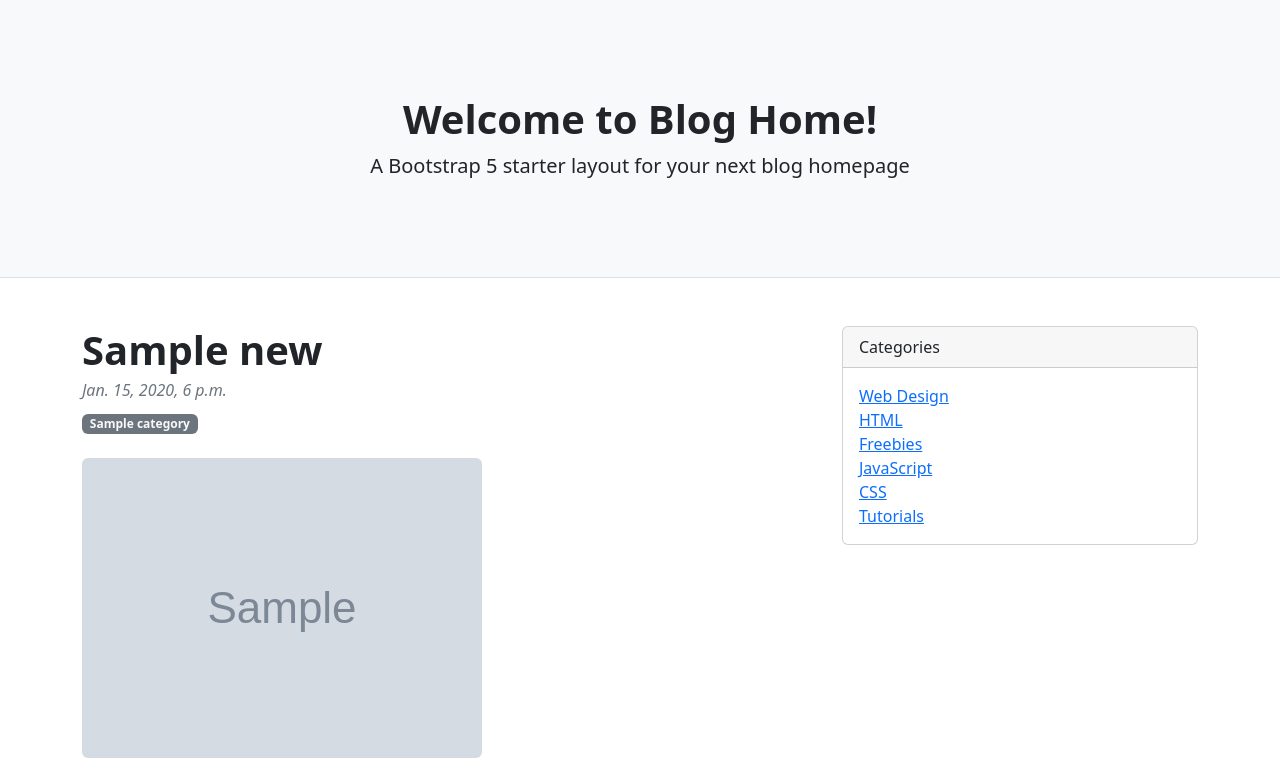
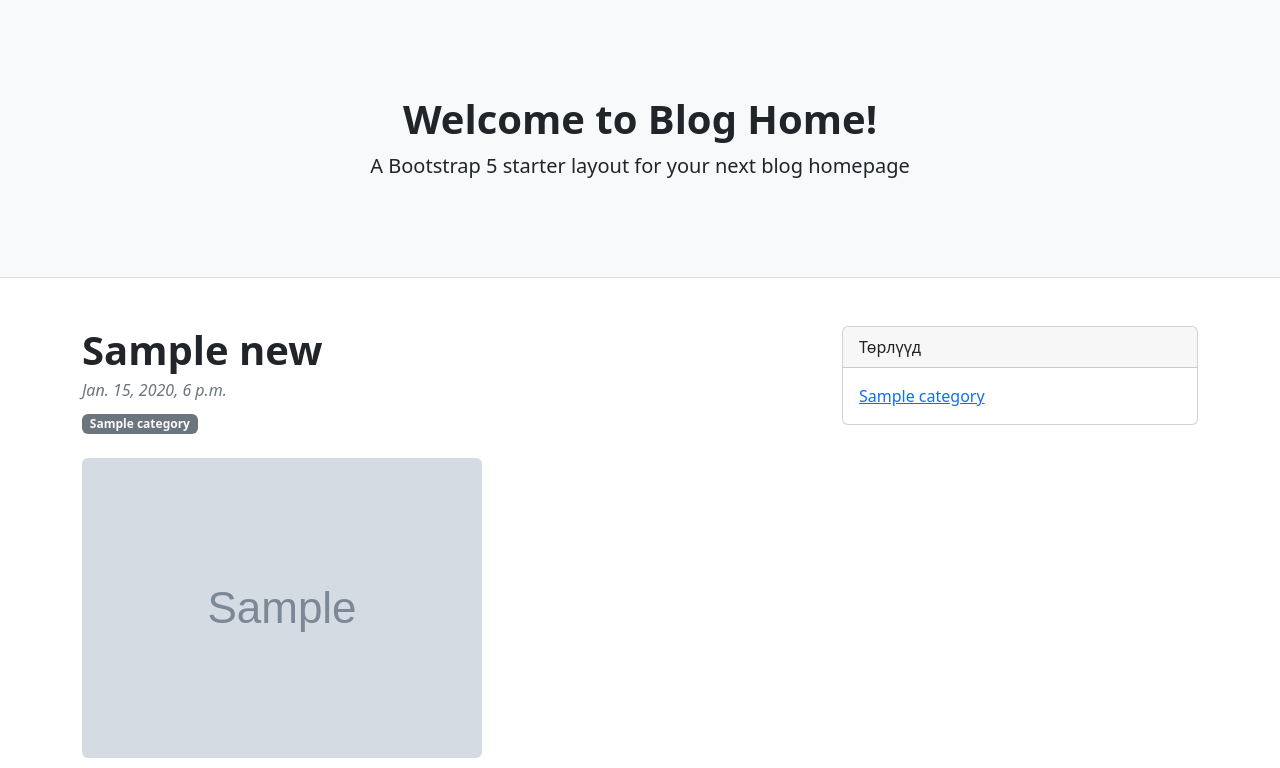
Before and after one commit to lnxmrneo/surgalt-blog, a Django app: page /more/1 in a window 1280 px wide. Shown: the part 57-825 px from the top of the page. Run offline with Django 4.2, Linux system fonts and the light colour scheme; tables that the repository leaves empty hold one stand-in row (values such as "Sample post"); grey boxes marked "Sample" are stand-in pictures; some libraries are stand-ins or nearby versions.

Commit message:
create template tags

```diff
--- a/blog/templates/more.html
+++ b/blog/templates/more.html
@@ -1,4 +1,5 @@
 {% extends './base.html' %}
+{% load templatetags %}
 
 {% block content %}
 <div class="container mt-5">
@@ -30,24 +31,7 @@
         <div class="col-lg-4">
 
             <!-- Categories widget-->
-            <div class="card mb-4">
-                <div class="card-header">Categories</div>
-                <div class="card-body">
-                    <div class="row">
-                        <div class="col-sm-6">
-                            <ul class="list-unstyled mb-0">
-                                <li><a href="#!">Web Design</a></li>
-                                <li><a href="#!">HTML</a></li>
-                                <li><a href="#!">Freebies</a></li>
-
-                                <li><a href="#!">JavaScript</a></li>
-                                <li><a href="#!">CSS</a></li>
-                                <li><a href="#!">Tutorials</a></li>
-                            </ul>
-                        </div>
-                    </div>
-                </div>
-            </div>
+            {% get_category %}
 
         </div>
     </div>
--- /dev/null
+++ b/blog/templates/tags/categories.html
@@ -0,0 +1,14 @@
+<div class="card mb-4">
+    <div class="card-header">Төрлүүд</div>
+    <div class="card-body">
+        <div class="row">
+            <div class="col-sm-12">
+                <ul class="list-unstyled mb-0">
+                    {% for category in categories %}
+                        <li><a href="#!">{{ category.name }}</a></li>
+                    {% endfor %}
+                </ul>
+            </div>
+        </div>
+    </div>
+</div>
--- /dev/null
+++ b/blog/templatetags/templatetags.py
@@ -0,0 +1,13 @@
+from django import template
+register = template.Library()
+
+from blog.models import Category
+
+
+
+@register.inclusion_tag('tags/categories.html')
+def get_category():
+
+    categories = Category.objects.all()
+
+    return { 'categories': categories }
--- a/blog/views.py
+++ b/blog/views.py
@@ -3,12 +3,12 @@ from .models import Category, News
 
 # Create your views here.
 def home(request):
-    categories = Category.objects.all()
+
     last = News.objects.filter(isFeatured=True).order_by('-created').first()
 
     newss = News.objects.order_by('-created')
 
-    return render(request, "home.html", {'categories':categories, 'last': last, 'newss': newss})
+    return render(request, "home.html", { 'last': last, 'newss': newss})
 
 
 def more(request, id):
```
Also changed, not shown: blog/templates/home.html (+2 -14 lines).
